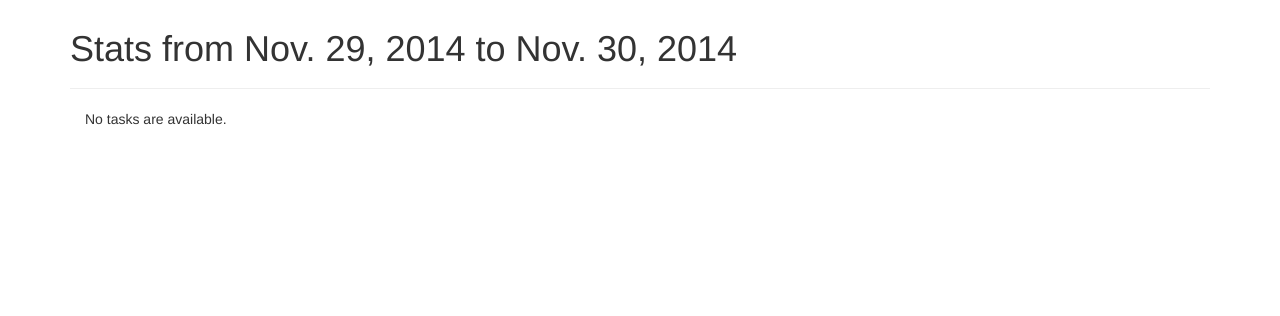
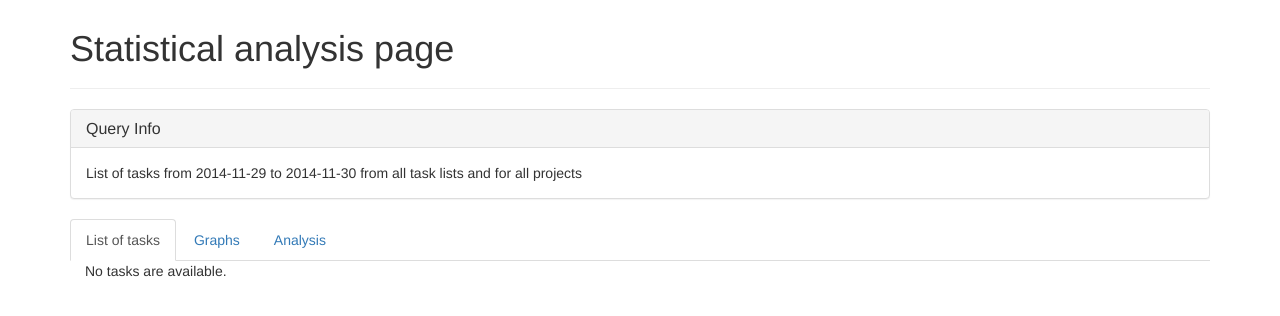
Before and after one commit to msvalina/slaying-ryu, a Django app: page /kurama/stats/ in a window 1280 px wide. Shown: the part 51-367 px from the top of the page. Run offline with Django 3.2, Linux system fonts and the light colour scheme; data that the repository does not hold is empty; parts of the project's set-up code (start-up, migrations or seed data) failed here and were passed over; some libraries are stand-ins or nearby versions.

Commit message:
Added query info panel, changed datetime presentation
also changed sorting of tasks with template filter, added tab
placeholders, ups should be few commits... :-/

```diff
--- a/ryu/kurama/templates/kurama/stats.html
+++ b/ryu/kurama/templates/kurama/stats.html
@@ -5,13 +5,38 @@
 
 <div class="page-header">
   <br>
-  <h1>Stats from {{ query_info.start_date }} to {{ query_info.end_date }}</h1>
+  <h1> Statistical analysis page </h1>
 </div>
+
+<div class="panel panel-default">
+  <div class="panel-heading">
+    <h3 class="panel-title">Query Info</h3>
+  </div>
+  <div class="panel-body">
+    List of tasks from {{ query_info.start_date }} to {{ query_info.end_date }}
+    {% if query_info.task_lists == "all" %}
+    from all task lists and
+    {% else %}
+    for task list with name {{ query_info.task_lists }} and
+    {% endif %}
+    {% if query_info.tag == "all" %}
+    for all projects
+    {% else %}
+    for projects with name {{ query_info.tag }}
+    {% endif %}
+  </div>
+</div>
+
+<ul class="nav nav-tabs">
+  <li role="presentation" class="active"><a href="#">List of tasks</a></li>
+  <li role="presentation"><a href="#">Graphs</a></li>
+  <li role="presentation"><a href="#">Analysis</a></li>
+</ul>
 
 <div class="col-md-8">
   {% if tasks %}
   <ul class="list-group">
-    {% for task in tasks %}
+    {% for task in tasks|dictsortreversed:"completed" %}
     <li class="list-group-item">
     <a href="{% url 'kurama:task_list' task.task_list.title %}"> {{ task.task_list.title }}</a> -
     <a href="{% url 'kurama:tag' task.tag %}"> {{ task.tag }}</a> -
--- a/ryu/kurama/views.py
+++ b/ryu/kurama/views.py
@@ -103,11 +103,12 @@ def stats(request, time_range=None):
                                     task_list__title__icontains=tl_title,
                                     tag__icontains=tag)
 
-
-    query_info = {'start_date': start_date,
+    query_info = {'time_range': time_range,
+                  'start_date': start_date,
                   'end_date': end_date,
                   'task_lists': tl_title,
                   'tag': tag}
+
     context = {'query_info': query_info, 'tasks': tasks }
 
     return render(request, 'kurama/stats.html', context)
--- a/ryu/ryu/settings.py
+++ b/ryu/ryu/settings.py
@@ -83,10 +83,13 @@ TIME_ZONE = 'UTC'
 
 USE_I18N = True
 
-USE_L10N = True
+USE_L10N = False
 
 USE_TZ = True
 
+DATE_FORMAT = 'Y-m-d'
+
+DATETIME_FORMAT = 'Y-m-d H i'
 
 # Static files (CSS, JavaScript, Images)
 # https://docs.djangoproject.com/en/1.6/howto/static-files/
```
